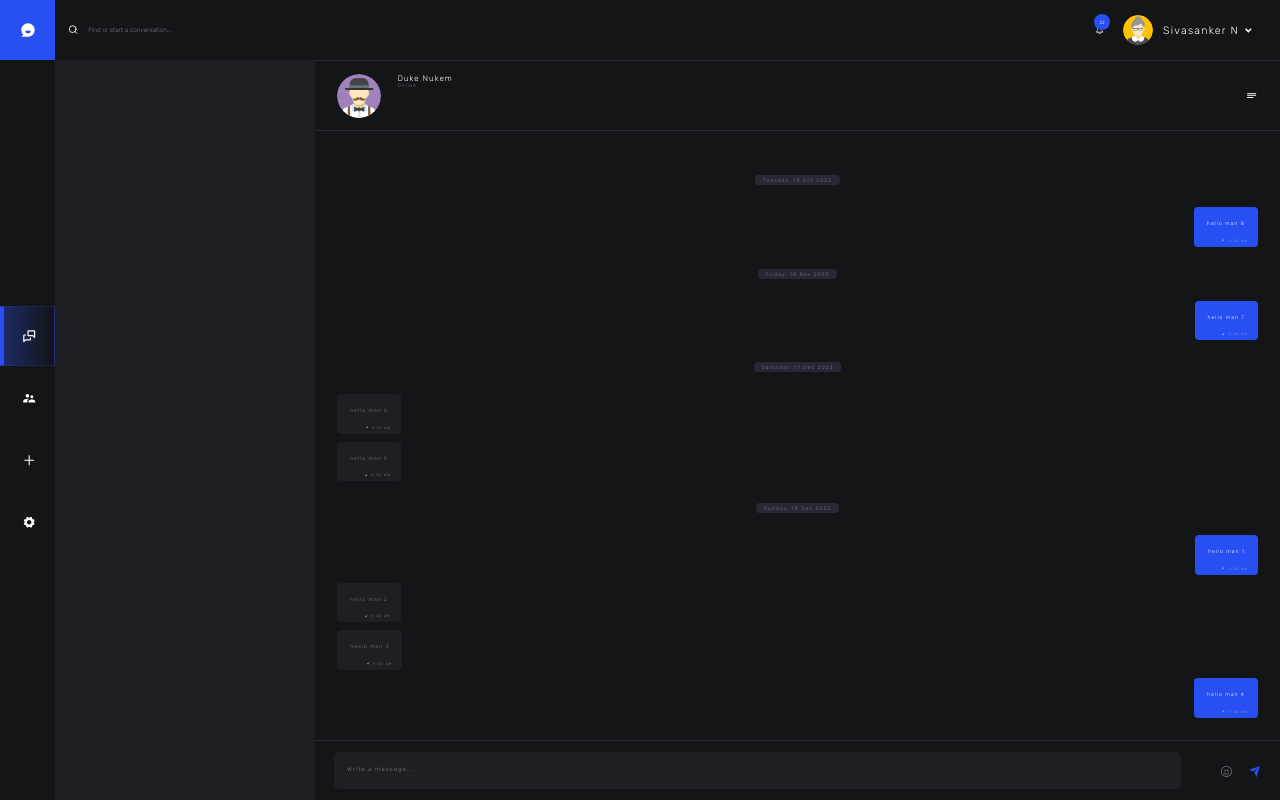
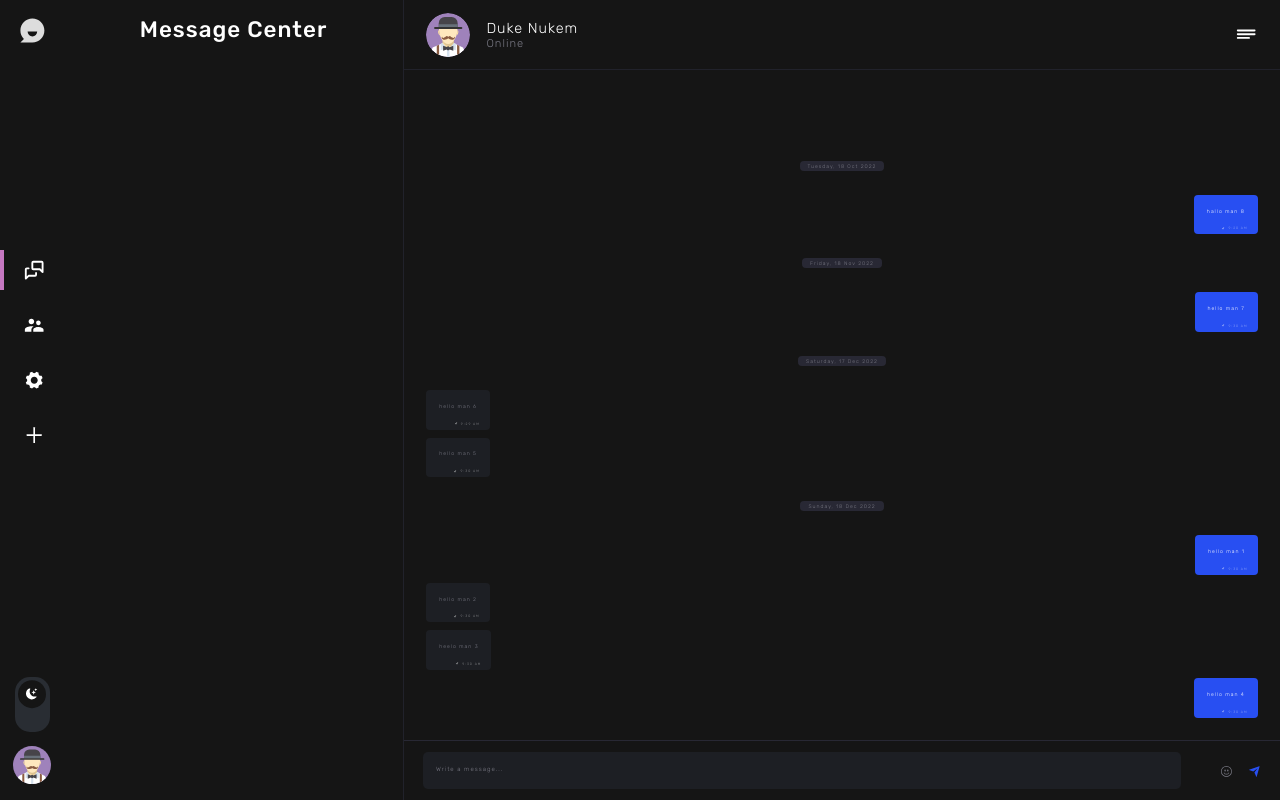
Before and after one commit to DevelopedBy-Siva/chat-with-me, a React (Create React App) app in the folder client/: page / in a window 1280 px wide. Built offline with nearby package versions, Linux system fonts and the light colour scheme; sample sign-in values are in the browser's storage.

Commit message:
Re-Design the home screen

```diff
--- a/client/src/assets/styles/GlobalStyles.js
+++ b/client/src/assets/styles/GlobalStyles.js
@@ -9,7 +9,6 @@ export const GlobalStyles = createGlobalStyle`
         font-weight: 300;
     }
     html, body {
-        font-size: 32px;
         letter-spacing: 1px;
         font-size: 16px;
         height: 100%;
--- a/client/src/assets/styles/Themes.js
+++ b/client/src/assets/styles/Themes.js
@@ -1,6 +1,7 @@
 const DarkTheme = {
   bg: {
     app: "#151515",
+    container: "#191B1C",
   },
   txt: {
     main: "#fff",
@@ -15,7 +16,7 @@ const DarkTheme = {
     error: "#E24339",
   },
   btn: {
-    inactive: "#212325",
+    inactive: "#292D33",
   },
   background: {
     app: "#282834",
--- a/client/src/components/Home/Chat/ChatContainer.js
+++ b/client/src/components/Home/Chat/ChatContainer.js
@@ -74,7 +74,6 @@ export default function ChatContainer() {
 const Container = styled.div`
   flex: 1;
   min-width: 0;
-  background: ${(props) => props.theme.background.container};
   display: flex;
   flex-direction: column;
 `;
@@ -83,7 +82,6 @@ const Wrapper = styled.section`
   flex: 1;
   min-height: 0;
   display: flex;
-  background-color: ${(props) => props.theme.background.container};
 `;
 
 const SubContainer = styled.div`
@@ -96,7 +94,6 @@ const SubContainer = styled.div`
 const ChatBox = styled.div`
   flex: 1;
   min-height: 0;
-  border-top: 1px solid ${(props) => props.theme.background.app};
   display: flex;
   flex-direction: column;
 `;
--- a/client/src/components/Home/Chat/ReceiverHeader.js
+++ b/client/src/components/Home/Chat/ReceiverHeader.js
@@ -26,12 +26,12 @@ export default function ReceiverHeader({ infoVisible, setInfoVisible }) {
 
 const Container = styled.div`
   height: 70px;
-  border-bottom: 1px solid ${(props) => props.theme.background.app};
   flex-shrink: 0;
   padding: 0.5rem 1.4rem;
   display: flex;
   justify-content: space-between;
   align-items: center;
+  border-bottom: 1px solid ${(props) => props.theme.border.inputbox};
 `;
 
 const Receiver = styled.div`
@@ -49,24 +49,23 @@ const ReceiverAvatar = styled.img`
 `;
 
 const ReceiverInfo = styled.div`
-  height: 44px;
   margin-left: 1rem;
   min-width: 0;
   width: 90%;
 `;
 
 const ReceiverName = styled.span`
-  font-size: 50%;
   display: block;
   color: ${(props) => props.theme.text.main};
   white-space: nowrap;
   overflow: hidden;
   text-overflow: ellipsis;
   text-transform: capitalize;
+  font-size: 0.9rem;
 `;
 
 const ReceiverStatus = styled.span`
-  font-size: 30%;
+  font-size: 0.7rem;
   display: block;
   color: ${(props) => props.theme.text.sub};
   text-transform: capitalize;
@@ -83,10 +82,10 @@ const ReceiverInfoBtn = styled.button`
   align-items: center;
   border-radius: 50%;
   cursor: pointer;
-  font-size: 70%;
   transform: scale(1);
   color: ${(props) => props.theme.text.main};
   transition: transform 0.4s ease-in-out;
+  font-size: 1.4rem;
 
   :hover {
     transform: scale(1.1);
--- a/client/src/components/Home/Chat/SideBarContainer.js
+++ b/client/src/components/Home/Chat/SideBarContainer.js
@@ -2,11 +2,23 @@ import React from "react";
 import styled from "styled-components";
 
 export default function SideBar() {
-  return <Container></Container>;
+  return (
+    <Container>
+      <Heading>Message Center</Heading>
+    </Container>
+  );
 }
 
 const Container = styled.div`
-  width: 260px;
-  background: ${(props) => props.theme.background.containerLight};
+  width: 340px;
   overflow-y: auto;
+  border-right: 1px solid ${(props) => props.theme.border.inputbox};
 `;
+
+const Heading = styled.h3`
+  font-size: 1.4rem;
+  text-align: center;
+  padding: 1rem 0.2rem;
+  color: ${(props) => props.theme.txt.main};
+  font-weight: 500;
+`;
--- a/client/src/components/Home/Header/index.js
+++ /dev/null
@@ -1,162 +0,0 @@
-import React from "react";
-import styled from "styled-components";
-import { RiChatSmile3Fill } from "react-icons/ri";
-import { RiArrowDropDownLine } from "react-icons/ri";
-import { IoIosNotificationsOutline } from "react-icons/io";
-import { FiSearch } from "react-icons/fi";
-
-import Avatar from "../../../assets/svgs/avatars/3.svg";
-
-export default function Header() {
-  return (
-    <Container>
-      <Logo>
-        <RiChatSmile3Fill />
-      </Logo>
-      <SearchContainer>
-        <Search>
-          <SearchIcon />
-          <SearchInput>Find or start a conversation...</SearchInput>
-        </Search>
-      </SearchContainer>
-      <Account>
-        <NotificationBtn>
-          <NotificationCountContainer>
-            <NotificationCount>22</NotificationCount>
-          </NotificationCountContainer>
-          <IoIosNotificationsOutline />
-        </NotificationBtn>
-        <UserInfo>
-          <ProfileAvatar src={Avatar} />
-          <UserName>sivasanker n</UserName>
-          <DropdownIcon />
-        </UserInfo>
-      </Account>
-    </Container>
-  );
-}
-
-const Container = styled.header`
-  height: 60px;
-  width: 100%;
-  display: flex;
-  background: ${(props) => props.theme.background.container};
-`;
-
-const Logo = styled.div`
-  display: flex;
-  align-items: center;
-  justify-content: center;
-  background: ${(props) => props.theme.background.highlight.hex};
-  color: ${(props) => props.theme.text.main};
-  height: 60px;
-  width: 55px;
-`;
-
-const Account = styled.header`
-  height: 60px;
-  display: flex;
-  flex: 1;
-  min-width: 0;
-  justify-content: flex-end;
-  align-items: center;
-  padding: 0 1.4rem;
-`;
-
-const UserInfo = styled.button`
-  display: flex;
-  align-items: center;
-  background: none;
-  border: none;
-  outline: none;
-  cursor: pointer;
-`;
-
-const UserName = styled.span`
-  margin-left: 10px;
-  color: ${(props) => props.theme.text.main};
-  font-weight: 200;
-  font-size: 80%;
-  letter-spacing: 1.2px;
-  text-transform: capitalize;
-`;
-
-const ProfileAvatar = styled.img`
-  height: 30px;
-  background: none;
-  border-radius: 50%;
-`;
-
-const DropdownIcon = styled(RiArrowDropDownLine)`
-  color: ${(props) => props.theme.text.main};
-  font-size: 140%;
-`;
-
-const NotificationBtn = styled.button`
-  display: flex;
-  justify-content: center;
-  align-items: center;
-  border-radius: 50%;
-  font-size: 70%;
-  margin-right: 18px;
-  color: ${(props) => props.theme.text.main};
-  background: none;
-  outline: none;
-  border: none;
-  cursor: pointer;
-  position: relative;
-`;
-
-const NotificationCountContainer = styled.div`
-  background: ${(props) => props.theme.background.highlight.hex};
-  color: ${(props) => props.theme.text.main};
-  width: 16px;
-  height: 16px;
-  font-size: 40%;
-  border-radius: 50%;
-  position: absolute;
-  top: -10px;
-  right: -5px;
-  overflow: hidden;
-`;
-
-const NotificationCount = styled.span`
-  position: absolute;
-  top: 50%;
-  left: 50%;
-  transform: translate(-50%, -50%);
-`;
-
-const SearchContainer = styled.div`
-  width: 100%;
-  display: flex;
-  align-items: center;
-  justify-content: center;
-  height: 60px;
-  width: 260px;
-`;
-
-const Search = styled.div`
-  display: flex;
-  align-items: center;
-  justify-content: center;
-  width: 90%;
-  height: 100%;
-`;
-
-const SearchIcon = styled(FiSearch)`
-  color: ${(props) => props.theme.text.main};
-  font-size: 70%;
-`;
-
-const SearchInput = styled.button`
-  margin-left: 10px;
-  border: none;
-  outline: none;
-  background: none;
-  color: ${(props) => props.theme.text.sub};
-  font-size: 40%;
-  width: 100%;
-  cursor: pointer;
-  text-align: left;
-`;
--- a/client/src/components/Home/NavBar/index.js
+++ b/client/src/components/Home/NavBar/index.js
@@ -5,21 +5,32 @@ import { IoIosSettings } from "react-icons/io";
 import { AiOutlinePlus } from "react-icons/ai";
 import { MdSupervisorAccount } from "react-icons/md";
 import { TbMessages } from "react-icons/tb";
+import { BsFillMoonStarsFill } from "react-icons/bs";
+import { IoMdSunny } from "react-icons/io";
 
 import Tooltip from "../Tooltip";
+import Logo from "../../Logo";
+import profileImg from "../../../assets/svgs/avatars/6.svg";
+import { useState } from "react";
 
 const navBtns = [
   {
     id: "nav_msg",
     placeholder: "Chat",
-    icon: <TbMessages className="iconStyle" />,
+    icon: <TbMessages />,
     navTo: "/",
   },
   {
     id: "nav_friends",
     placeholder: "Friends",
-    icon: <MdSupervisorAccount className="iconStyle" />,
+    icon: <MdSupervisorAccount />,
     navTo: "/friends",
+  },
+  {
+    id: "nav_settings",
+    placeholder: "Settings",
+    icon: <IoIosSettings />,
+    navTo: "/settings",
   },
   {
     id: "nav_group",
@@ -27,62 +38,144 @@ const navBtns = [
     icon: <AiOutlinePlus className="iconStyle" />,
     navTo: "/group",
   },
-  {
-    id: "nav_settings",
-    placeholder: "Settings",
-    icon: <IoIosSettings className="iconStyle" />,
-    navTo: "/settings",
-  },
 ];
 
 export default function NavBarContainer() {
   return (
     <Container>
+      <Logo center />
+      <Navs>
         {navBtns.map((nav, index) => (
           <React.Fragment key={index}>
-          <NavBtn to={nav.navTo} id={nav.id}>
+            <NavBtn
+              className={nav.isGrp ? "create-grp" : ""}
+              to={nav.navTo}
+              id={nav.id}
+            >
               {nav.icon}
             </NavBtn>
             <Tooltip id={nav.id} msg={nav.placeholder} />
           </React.Fragment>
         ))}
+      </Navs>
+      <Wrapper>
+        <ThemeSwitch />
+        <Profile>
+          <ProfileImg src={profileImg} alt="User profile image" />
+        </Profile>
+      </Wrapper>
     </Container>
   );
 }
 
+function ThemeSwitch() {
+  const [on, setOn] = useState(false);
+
+  return (
+    <Switch onClick={() => setOn(!on)}>
+      <SwitchLabel className={on ? "light" : "dark"}>
+        {on ? <IoMdSunny className="sunny" /> : <BsFillMoonStarsFill />}
+      </SwitchLabel>
+    </Switch>
+  );
+}
+
 const Container = styled.nav`
-  width: 55px;
+  width: 64px;
   height: 100%;
-  background: ${(props) => props.theme.background.container};
   display: flex;
-  justify-content: center;
   flex-direction: column;
 `;
 
 const NavBtn = styled(NavLink)`
   width: 100%;
-  height: 60px;
+  flex-shrink: 0;
+  height: 40px;
   display: flex;
   justify-content: center;
   align-items: center;
-  margin-bottom: 2px;
+  margin-bottom: 15px;
   cursor: pointer;
   outline: none;
-  color: ${(props) => props.theme.text.main};
-  border-right: none;
-  border: ${(props) => `1px solid ${props.theme.background.container}`};
-  border-left: ${(props) => `4px solid ${props.theme.background.container}`};
+  color: ${(props) => props.theme.txt.main};
+  border: none;
+  border-left: ${(props) => `4px solid ${props.theme.bg.app}`};
+  font-size: 1.4rem;
 
   &.active {
-    background: ${(props) => props.theme.background.highlight.rgba};
-    background-image: ${(props) =>
-      `linear-gradient(to right, ${props.theme.background.highlight.rgba}, ${props.theme.background.container})`};
-    border: ${(props) => `1px solid ${props.theme.background.highlight.rgba}`};
-    border-left: ${(props) =>
-      `4px solid ${props.theme.background.highlight.hex}`};
+    border: none;
+    border-left: ${(props) => `4px solid ${props.theme.txt.highlight}`};
+  }
+`;
+
+const Navs = styled.div`
+  flex: 1;
+  min-height: 0;
+  display: flex;
+  flex-direction: column;
+  justify-content: center;
+  overflow: auto;
+  margin: 10px 0;
+`;
+
+const Wrapper = styled.div`
+  height: 140px;
+  display: flex;
+  flex-direction: column;
+  justify-content: center;
+  align-items: center;
+`;
+
+const Profile = styled.button`
+  width: 38px;
+  height: 38px;
+  display: block;
+  border-radius: 50%;
+  border: none;
+  outline: none;
+  background: none;
+  cursor: pointer;
+`;
+
+const ProfileImg = styled.img`
+  width: 100%;
+  height: 100%;
+`;
+
+const Switch = styled.button`
+  width: 35px;
+  height: 55px;
+  margin-bottom: 14px;
+  border-radius: 15px;
+  border: none;
+  outline: none;
+  position: relative;
+  cursor: pointer;
+  background: ${(props) => `${props.theme.btn.inactive}`};
+`;
+
+const SwitchLabel = styled.span`
+  display: block;
+  width: 28px;
+  height: 28px;
+  border-radius: 50%;
+  position: absolute;
+  top: 50%;
+  left: 50%;
+  display: flex;
+  justify-content: center;
+  align-items: center;
+  color: ${(props) => `${props.theme.txt.main}`};
+  background: ${(props) => `${props.theme.bg.app}`};
+  transition: transform 0.3s ease-in-out;
+
+  &.dark {
+    transform: translate(-50%, -85%);
+    font-size: 0.7rem;
   }
 
-  .iconStyle {
-    font-size: 90%;
+  &.light {
+    transform: translate(-50%, -15%);
+    font-size: 0.9rem;
   }
 `;
--- a/client/src/components/Logo/index.js
+++ b/client/src/components/Logo/index.js
@@ -2,9 +2,9 @@ import React from "react";
 import styled from "styled-components";
 import { RiChatSmile3Fill } from "react-icons/ri";
 
-export default function Logo({ background = false }) {
+export default function Logo({ background = false, center = false }) {
   return (
-    <LogoContainer bg={background ? 1 : 0}>
+    <LogoContainer bg={background ? 1 : 0} className={center ? "logo-ctr" : ""}>
       <Icon />
     </LogoContainer>
   );
@@ -19,6 +19,10 @@ const LogoContainer = styled.div`
   color: ${(props) => props.theme.txt.sub};
   height: 60px;
   width: 55px;
+
+  &.logo-ctr {
+    margin: auto;
+  }
 `;
 
 const Icon = styled(RiChatSmile3Fill)`
--- a/client/src/pages/private/Home/index.js
+++ b/client/src/pages/private/Home/index.js
@@ -2,16 +2,12 @@ import styled from "styled-components";
 import { Outlet } from "react-router-dom";
 
 import Navbar from "../../../components/Home/NavBar";
-import Header from "../../../components/Home/Header";
 
 export default function UserHome() {
   return (
     <Container>
-      <Header />
-      <Wrapper>
-        <Navbar />
-        <Outlet />
-      </Wrapper>
+      <Navbar />
+      <Outlet />
     </Container>
   );
 }
@@ -20,13 +16,5 @@ const Container = styled.div`
   width: 100%;
   height: 100vh;
   overflow: hidden;
-  background: ${(props) => props.theme.background.app};
   display: flex;
-  flex-direction: column;
 `;
-
-const Wrapper = styled.div`
-  display: flex;
-  flex: 1;
-  min-height: 0;
-`;
```
Lines whose indentation alone changed are shown as unchanged.
